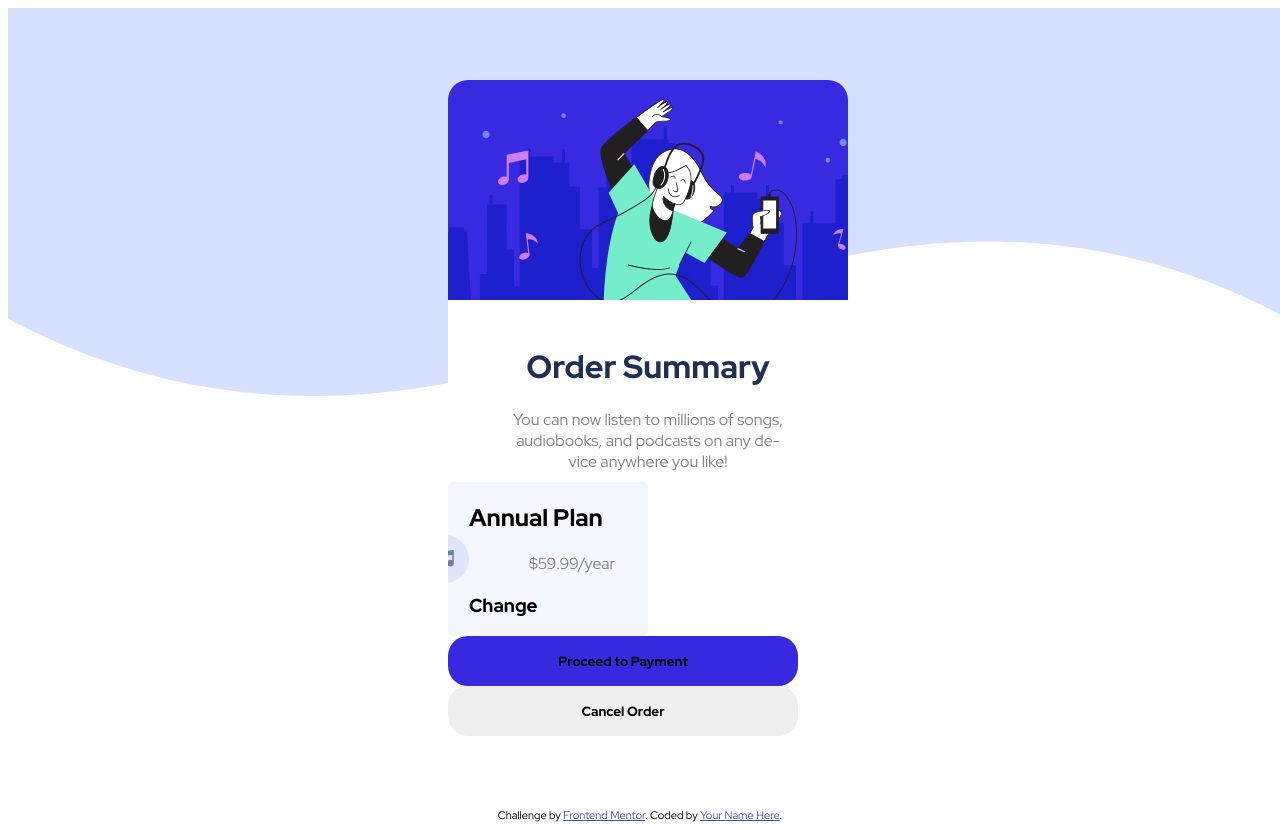
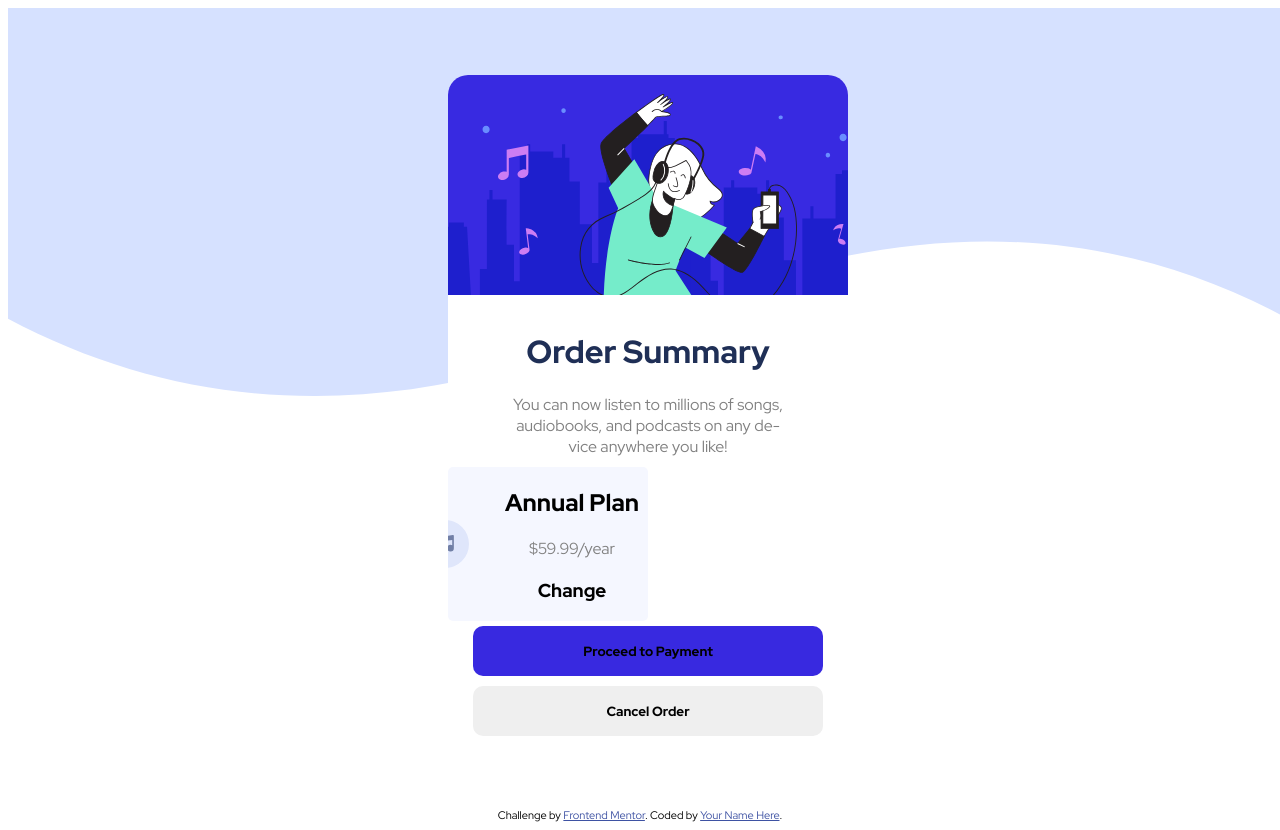
Before and after one commit to mariabenjumea/challenge_1, a plain HTML site: page index.html in a window 1280 px wide. Drawn offline with Linux system fonts and the light colour scheme.

Commit message:
edit from margins

```diff
--- a/styles/base.css
+++ b/styles/base.css
@@ -3,13 +3,14 @@ body {
     font-weight: 500;
     font-size: 16px;
     hyphens: auto;
+    text-align: center;
 }
 
 h1 {
     font-weight: 900;
     color: var(--dark-blue);
     text-align: center;
-    margin-top: 40px;
+    margin-top: 30px;
     color: var(--dark-blue);
 }
 
@@ -22,8 +23,10 @@ p {
 button {
     font-family: 'RetHatDisplay';
     font-weight: 700;
-    border-radius: 20px;
+    border-radius: 10px;
     border: 0;
     width: 350px;
     height: 50px;
+    margin: 5px;
+
 }
```
